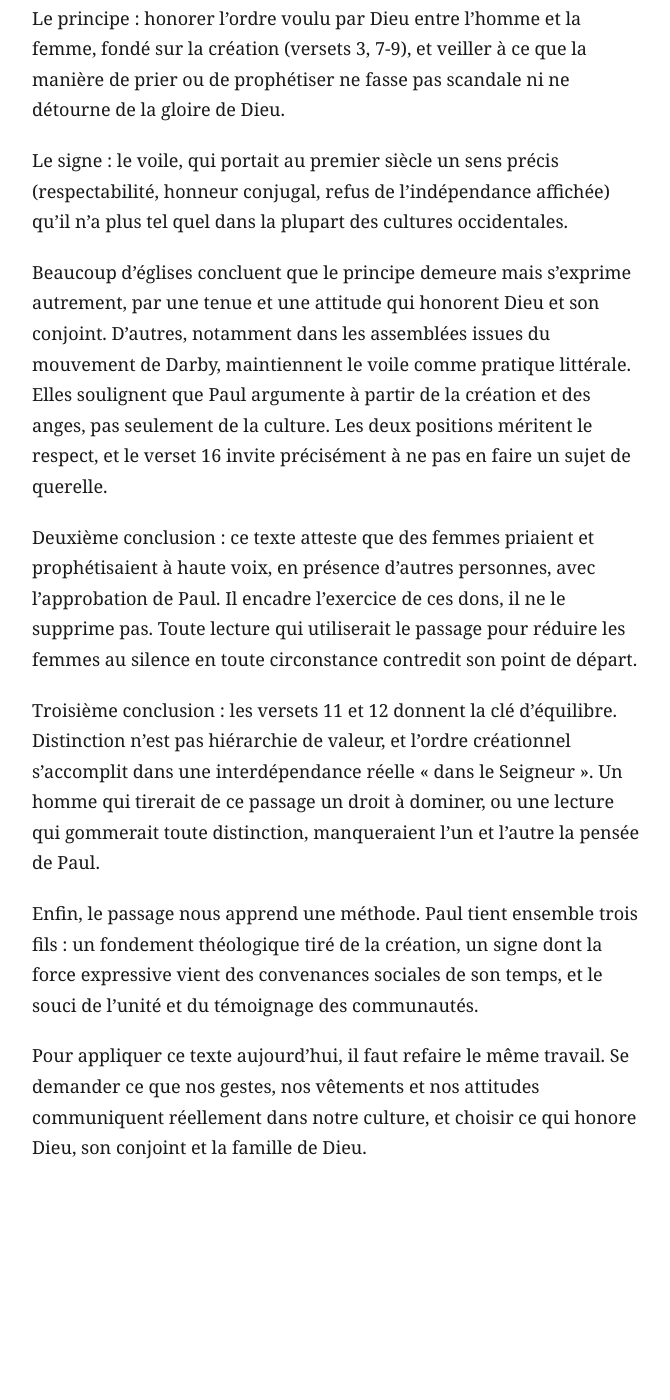
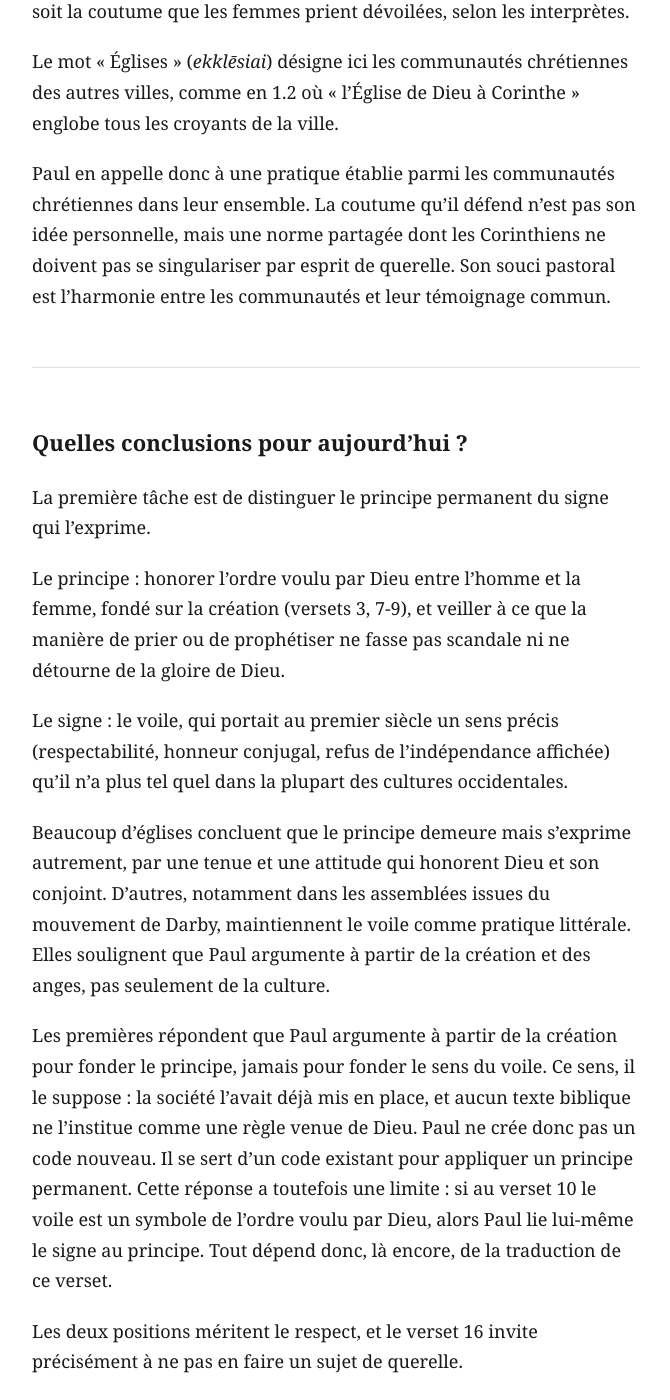
Before and after one commit to arnkoe/1-cor-11, a Jekyll site: the page built from index.md, in a window 1280 px wide and 1400 px high, scrolled down 12075 px. Shown: the whole window, without its empty margins (304-974 px from the left). Built offline with Jekyll 4.4.1, drawn with Linux system fonts in a browser that asks for light colours; before the commit the page ends 13386 px from its top, so only the background shows below that; some of the changed text lies outside the part shown.

Commit message:
Ajouter les objections aux versets 10 et 14 et en conclusion
D'apres les notes de Mike Winger (Women in Ministry, partie 10) :
- v10 : objection de Schreiner a la lecture active d'exousia,
  parallele de Diodore de Sicile et lecture de Chrysostome
- v14 : le sens de phusis chez Paul ne designe jamais la coutume
- conclusion : Paul fonde le principe sur la creation, pas le sens
  du voile, avec la limite que le verset 10 pose a cette reponse

Co-Authored-By: Claude Fable 5 <noreply@anthropic.com>
Claude-Session: https://claude.ai/code/session_01TSzqifcFqLwfFUHfsbduM1

```diff
--- a/index.md
+++ b/index.md
@@ -134,6 +134,8 @@ D'abord le mot *exousia* (« autorité »). Le grec dit littéralement que la fe
 
 Beaucoup comprennent donc : la femme possède l'autorité de prier et de prophétiser, et le voile en est l'expression visible. Il rend l'exercice de ce droit honorable, en attestant qu'elle agit dans le respect de l'ordre voulu par Dieu et non en indépendante.
 
+Cette lecture ne fait pas l'unanimité. [Thomas Schreiner lui oppose la structure du passage](https://document.desiringgod.org/recovering-biblical-manhood-and-womanhood-en.pdf) : le verset 10 répond au verset 7. L'homme « ne doit pas » se couvrir la tête ; la femme « doit » avoir autorité sur la tête. Le verbe « doit » exprime une obligation, pas un droit qu'on possède déjà. Un objet porté sur la tête peut d'ailleurs symboliser l'autorité d'un autre : [Diodore de Sicile décrit une statue portant « trois royaumes sur la tête »](https://penelope.uchicago.edu/Thayer/E/Roman/Texts/Diodorus_Siculus/1C*.html), trois couronnes rappelant que cette femme fut fille, épouse et mère de rois (*Bibliothèque historique* 1.47.5). Les Pères grecs lisaient le verset dans ce sens : [pour Jean Chrysostome, être couverte est « une marque de soumission »](https://www.newadvent.org/fathers/220126.htm) (*Homélie 26 sur 1 Corinthiens*). Le débat reste ouvert.
+
 Ensuite « à cause des anges ». L'explication la plus sobre voit dans les anges les témoins de la vie des croyants et les gardiens de l'ordre créé (comparez 1 Corinthiens 4.9, 1 Timothée 5.21, 1 Pierre 1.12). Leur regard ne se limite pas à un moment particulier : ils accompagnent toute la vie chrétienne, ce qui s'accorde avec la portée générale de l'instruction.
 
 ### Verset 11
@@ -184,6 +186,8 @@ Le mot « nature » (*phusis*) désigne ici moins la biologie que l'ordre des ch
 
 Paul s'appuie sur ce sentiment commun comme argument de renfort, pas comme loi absolue. Le vœu de naziréat imposait justement les cheveux longs (Nb 6.5), et [les jeunes Spartiates soignaient leur chevelure avant le combat](https://remacle.org/bloodwolf/historiens/Plutarque/lycurgue1.htm) (Plutarque, *Vie de Lycurgue* 22).
 
+Ce sens du mot est pourtant discuté. Dans ses huit autres emplois chez Paul, *phusis* ne désigne jamais la coutume (Rm 1.26 ; 2.14, 27 ; 11.21, 24 ; Ga 2.15 ; 4.8 ; Ép 2.3). Les philosophes de l'époque opposaient même la nature à la coutume dans ce genre d'argument. D'autres interprètes pensent donc que Paul part d'un fait d'observation : la chevelure des femmes pousse naturellement plus longue que celle des hommes.
+
 ### Verset 15
 
 > **Darby révisée.** « tandis que si une femme a une longue chevelure, c'est une gloire pour elle, parce que la chevelure lui est donnée en guise de voile. »
@@ -220,7 +224,11 @@ Le principe : honorer l'ordre voulu par Dieu entre l'homme et la femme, fondé s
 
 Le signe : le voile, qui portait au premier siècle un sens précis (respectabilité, honneur conjugal, refus de l'indépendance affichée) qu'il n'a plus tel quel dans la plupart des cultures occidentales.
 
-Beaucoup d'églises concluent que le principe demeure mais s'exprime autrement, par une tenue et une attitude qui honorent Dieu et son conjoint. D'autres, notamment dans les assemblées issues du mouvement de Darby, maintiennent le voile comme pratique littérale. Elles soulignent que Paul argumente à partir de la création et des anges, pas seulement de la culture. Les deux positions méritent le respect, et le verset 16 invite précisément à ne pas en faire un sujet de querelle.
+Beaucoup d'églises concluent que le principe demeure mais s'exprime autrement, par une tenue et une attitude qui honorent Dieu et son conjoint. D'autres, notamment dans les assemblées issues du mouvement de Darby, maintiennent le voile comme pratique littérale. Elles soulignent que Paul argumente à partir de la création et des anges, pas seulement de la culture.
+
+Les premières répondent que Paul argumente à partir de la création pour fonder le principe, jamais pour fonder le sens du voile. Ce sens, il le suppose : la société l'avait déjà mis en place, et aucun texte biblique ne l'institue comme une règle venue de Dieu. Paul ne crée donc pas un code nouveau. Il se sert d'un code existant pour appliquer un principe permanent. Cette réponse a toutefois une limite : si au verset 10 le voile est un symbole de l'ordre voulu par Dieu, alors Paul lie lui-même le signe au principe. Tout dépend donc, là encore, de la traduction de ce verset.
+
+Les deux positions méritent le respect, et le verset 16 invite précisément à ne pas en faire un sujet de querelle.
 
 Deuxième conclusion : ce texte atteste que des femmes priaient et prophétisaient à haute voix, en présence d'autres personnes, avec l'approbation de Paul. Il encadre l'exercice de ces dons, il ne le supprime pas. Toute lecture qui utiliserait le passage pour réduire les femmes au silence en toute circonstance contredit son point de départ.
 
```
